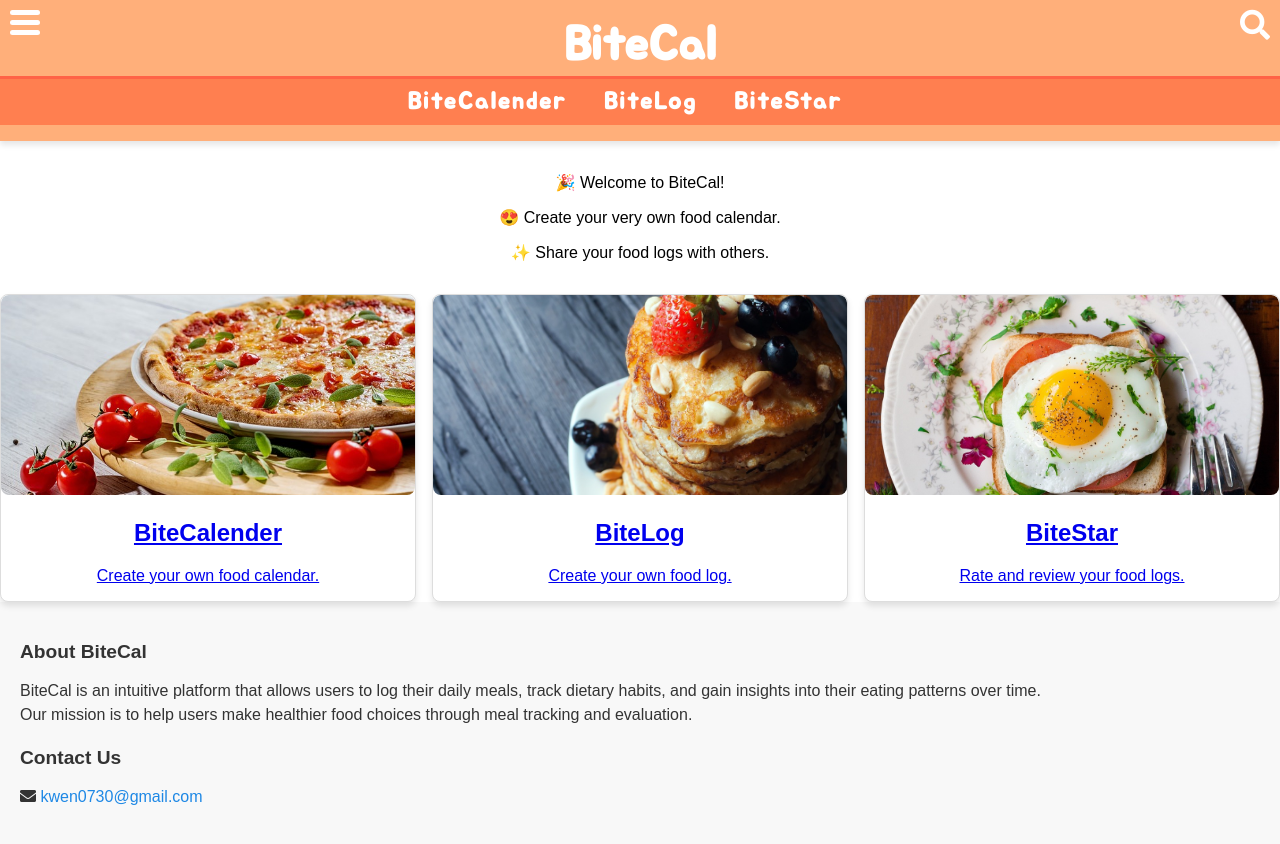
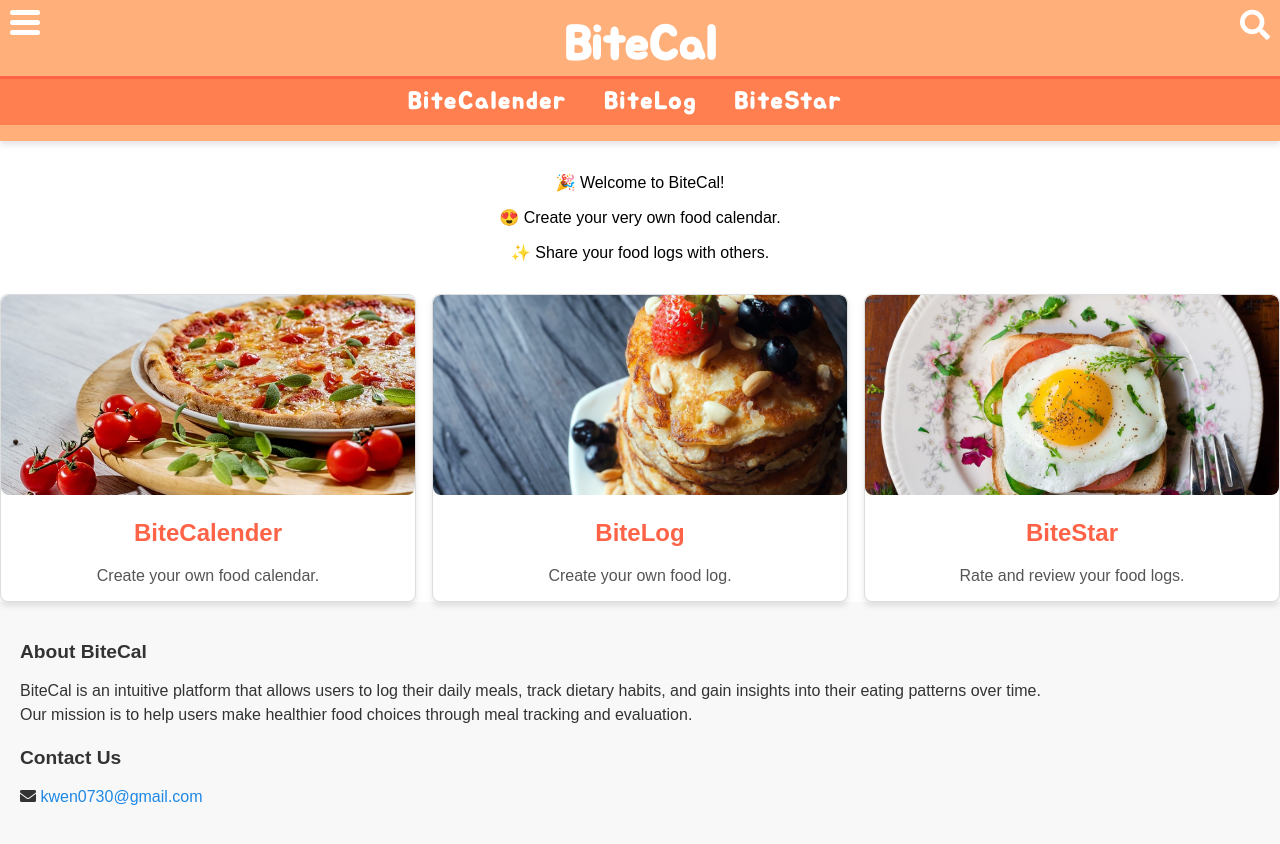
Before and after one commit to dlwldms7566/BiteCal, a Jekyll site: the page built from index.html, in a window 1280 px wide. Shown: the top 844 px of the page. Built offline with Jekyll 4.4.1, drawn with Linux system fonts in a browser that asks for light colours; nearby versions of some CDN libraries; some web fonts are replaced.

Commit message:
Update files

```diff
--- a/_config.yml
+++ b/_config.yml
@@ -1,27 +1,20 @@
 title: "BiteCal"
 description: "BiteCal is a platform for logging meals, tracking dietary habits, and gaining insights to make healthier food choices."
-url: "http://localhost:4000"
-baseurl: "/BiteCal"
+url: "https://dlwldms7566.github.io/BiteCal"
 author: "BiteCal"
 contact_email: "kwen0730@gmail.com"
 
-# 디렉토리 및 출력 설정
 markdown: kramdown
 permalink: pretty
 timezone: "Asia/Seoul"
 
-# SEO 및 플러그인
 plugins:
   - jekyll-feed
   - jekyll-seo-tag
   - jekyll-sitemap
 
-# 제외할 파일
 exclude:
   - README.md
   - node_modules
   - .git
   - .vscode
-
-# 언어 설정
-lang: "ko"
--- a/_layouts/default.html
+++ b/_layouts/default.html
@@ -5,6 +5,7 @@
     <meta charset="utf-8">
     <title>{{ page.title }}</title>
     <link rel="stylesheet" href="{{ '/assets/css/style.css' | relative_url }}">
+    <link rel="stylesheet" href="{{ '/assets/css/index.css' | relative_url }}">
     <link href="https://fonts.googleapis.com/css2?family=Nanum+Gothic+Coding:wght@400;700&display=swap" rel="stylesheet">
     <link href="https://fonts.googleapis.com/css2?family=Jua&display=swap" rel="stylesheet">
     <link rel="stylesheet" href="https://cdnjs.cloudflare.com/ajax/libs/font-awesome/5.8.2/css/all.min.css"/>
--- a/assets/css/index.css
+++ b/assets/css/index.css
@@ -1,228 +1,57 @@
-.title .left {
-    text-align: left;
-    font-size: 16px;
+body {
+    font-family: 'Nanum Gothic', sans-serif;
+    margin: 0;
+    padding: 0;
   }
 
-.title .right {
-    text-align: right;
-    font-size: 16px;
+.image-card .card h2 {
+    color: #ff6347; /* 텍스트 색상 */
+    font-size: 1.5rem;
+    font-weight: bold;
+    display: block;
   }
 
-/* myfood_log */
-.myfood_log .container {
-    width: 100%;
+  .image-card .card p {
+    color: #555; /* 본문 텍스트 색상 */
+    display: block;
   }
 
-.myfood_log .container .add-card {
-    width: 150px;
-    height: 150px;
+  .image-card .row {
     display: flex;
-    justify-content: center;
-    align-items: center;
-    border-radius: 10px;
-    border: 3px #FFBFA5;
-    border-style: dashed;
-    color: #FFBFA5;
-    transition: ease 0.5s;
+    justify-content: space-between; /* 카드 간격 조정 */
+    flex-wrap: wrap; /* 작은 화면에서 줄바꿈 */
+    gap: 1rem; /* 카드 간 간격 */
   }
 
-.myfood_log .container .add-card:hover {
-    background-color: #FF9966;
+  /* 개별 카드 스타일 */
+  .image-card .card {
+    text-decoration: none !important;
+    flex: 1 1 calc(33.33% - 1rem); /* 각 카드가 3등분 */
+    text-align: center;
+    border: 1px solid #ddd;
+    border-radius: 8px;
+    overflow: hidden;
+    transition: transform 0.2s ease;
+    background: #fff;
+    box-shadow: 0 4px 6px rgba(0, 0, 0, 0.1);
   }
 
-.myfood_log .card {
-    margin: 5px;
-    display: inline-block;
-    overflow: hidden;
-}
-
-.myfood_log img {
-    width: 150px;
-    height: 150px;
-    object-fit: cover;
+  .image-card .card img {
+    width: 100%; /* 카드 너비에 맞게 조정 */
+    height: 200px; /* 고정된 높이 설정 */
+    object-fit: cover; /* 이미지 비율 유지 + 잘라내기 */
+    border-radius: 8px; /* 둥근 테두리 (선택 사항) */
   }
 
 
-/* carousel-slider */
-.carousel-slider {
-    position: relative;
+  .image-card .card-content {
+    padding: 1rem;
   }
 
-.carousel-slider .container {
-    position: relative;
+  /* 호버 효과 */
+  .image-card .card:hover {
+    text-decoration: underline !important;
+    text-decoration-color:#ff6347 !important;
+    transform: scale(1.05);
+    box-shadow: 0 6px 10px rgba(0, 0, 0, 0.2);
   }
-
-.carousel-slider .mySlides:hover {
-    scale: 1.5;
-}
-
-@keyframes fade-in {
-    0% {
-        opacity: 0;
-    }
-    100% {
-        opacity: 1;
-    }
-}
-
-.carousel-slider img {
-    vertical-align: middle;
-    height: 300px;
-    object-fit: cover;
-    width: 100%;
-}
-
-.carousel-slider .main-image {
-    animation: fade-in 2s;
-}
-
-.carousel-slider .prev,
-.carousel-slider .next {
-    cursor: pointer;
-    position: absolute;
-    top: 30%;
-    width: auto;
-    padding: 20px;
-    color: black;
-    font-size: 25px;
-}
-
-.carousel-slider .next {
-    right: 0;
-}
-
-.carousel-slider .prev:hover,
-.carousel-slider .next:hover {
-    color: #FF9966;
-}
-
-.carousel-slider .numbertext {
-    background-color: rgba(255,255,255,0.5);
-    color: black;
-    font-size: 12px;
-    padding: 8px 12px;
-    position: absolute;
-    top: 0;
-}
-
-.carousel-slider .col-4 {
-    padding: 0;
-}
-
-.carousel-slider .thumbnail-image {
-    height: 100px;
-    object-fit: cover;
-    opacity: 0.4;
-}
-
-.carousel-slider .selected {
-    opacity: 1.0;
-}
-
-.carousel-slider .thumbnail-image:hover {
-    cursor: pointer;
-}
-
-.carousel-slider #caption {
-    margin: 0;
-    padding: 15px;
-    text-align: center;
-    background-color: #FFBFA5;
-    font-size: 15px;
-    font-weight: bold;
-    color: white;
-}
-
-/* description */
-.description {
-    padding-top: 57px;
-}
-
-.description .title {
-    text-align: center;
-    font-size: 16px;
-    font-weight: bold;
-}
-
-.description .content {
-    font-size: 13px;
-    padding-left: 20px;
-}
-
-/* image-card */
-.image-card [class*="col-"] {
-    padding: 0;
-}
-
-.image-card img {
-    width: 100%;
-    height: 100%;
-    object-fit: cover;
-}
-
-.image-text-container {
-    position: relative;
-    height: 200px;
-    padding: 0;
-    margin: 0;
-}
-
-.image-text-container .top-left {
-    position: absolute;
-    top: 15px;
-    left: 15px;
-    padding: 10px;
-    background-color: none;
-    transition: ease 0.5s;
-}
-
-.image-card a:hover .image-text-container .top-left {
-    background-color: rgba(255,255,255,0.5);
-}
-
-@media screen and (min-width: 576px) {
-    .title .left {
-        font-size: 24px;
-    }
-
-    .title .right {
-        font-size: 24px;
-    }
-
-    /* carousel-slider */
-    .carousel-slider img {
-        height: 500px;
-    }
-
-    .carousel-slider .thumbnail-image {
-        height: 200px;
-    }
-
-    /* image-card */
-    .image-text-container {
-        height: 200px;
-    }
-
-    /* myfood_log */
-    .myfood_log .container .add-card {
-        width: 250px;
-        height: 250px;
-    }
-
-    .myfood_log img {
-        width: 250px;
-        height: 250px;
-    }
-}
-
-@media screen and (min-width: 768px) {
-
-}
-
-@media screen and (min-width: 992px) {
-
-}
-
-@media screen and (min-width: 1200px) {
-
-}
--- a/assets/css/style.css
+++ b/assets/css/style.css
@@ -1,9 +1,3 @@
-body {
-  font-family: 'Nanum Gothic', sans-serif;
-  margin: 0;
-  padding: 0;
-}
-
 header {
   background: #ff884b;
   padding: 1rem;
@@ -144,43 +138,6 @@
   margin: 2rem 0;
 }
 
-.image-card .row {
-  display: flex;
-  justify-content: space-between; /* 카드 간격 조정 */
-  flex-wrap: wrap; /* 작은 화면에서 줄바꿈 */
-  gap: 1rem; /* 카드 간 간격 */
-}
-
-/* 개별 카드 스타일 */
-.image-card .card {
-  flex: 1 1 calc(33.33% - 1rem); /* 각 카드가 3등분 */
-  text-align: center;
-  border: 1px solid #ddd;
-  border-radius: 8px;
-  overflow: hidden;
-  transition: transform 0.2s ease;
-  background: #fff;
-  box-shadow: 0 4px 6px rgba(0, 0, 0, 0.1);
-}
-
-.image-card .card img {
-  width: 100%; /* 카드 너비에 맞게 조정 */
-  height: 200px; /* 고정된 높이 설정 */
-  object-fit: cover; /* 이미지 비율 유지 + 잘라내기 */
-  border-radius: 8px; /* 둥근 테두리 (선택 사항) */
-}
-
-
-.image-card .card-content {
-  padding: 1rem;
-}
-
-/* 호버 효과 */
-.image-card .card:hover {
-  transform: scale(1.05);
-  box-shadow: 0 6px 10px rgba(0, 0, 0, 0.2);
-}
-
 .sideNav a {
   display: inline-block; /* 텍스트를 한 줄로 배치 */
   letter-spacing: 2px; /* 문자 간격을 넓힘 */
--- a/assets/js/index.js
+++ /dev/null
@@ -1,57 +0,0 @@
-window.onload = function() {
-    //descSlideUp();
-};
-
-var slideIndex = 0;
-showSlides(slideIndex);
-
-function plusSlides(n) {
-    slideIndex += n;
-    showSlides(slideIndex);
-}
-
-function currentSlide(n) {
-    slideIndex = n;
-    showSlides(slideIndex);
-}
-
-function showSlides(n) {
-    var i;
-    var slides = document.getElementsByClassName('mySlides');
-    var thumbnail = document.getElementsByClassName('thumbnail-image');
-    var caption = document.getElementById('caption');
-
-    if(n >= slides.length) { slideIndex = 0; }
-    if(n < 0) { slideIndex = slides.length - 1; }
-    for(i=0; i<slides.length; i++) {
-        if(slideIndex == i) {
-            slides[i].style.display = 'block';
-            thumbnail[i].classList.add('selected');
-        } else {
-            slides[i].style.display = 'none';
-            thumbnail[i].classList.remove('selected');
-        }
-    }
-
-    caption.innerHTML = thumbnail[slideIndex].alt;
-}
-
-function descSlideUp() {
-    var time = 2000;
-    var timer = null;
-
-    var content = document.querySelector('.description .col-12');
-    content.style.display = 'block';
-    var height = 0;
-
-    timer = setInterval(function() {
-        if(height < 145) {
-            var pos = 145 / (time/60);
-            height += pos;
-            content.style.height = height + 'px';
-        } else {
-            content.style.height = '145px';
-            clearInterval(timer);
-        }
-    }, time/60);
-}
```
Also changed, not shown: assets/js/calender.js (deleted, +0 -47 lines), assets/js/common.js (deleted, +0 -24 lines), src/calendar.html (deleted, +0 -14 lines), 8 other files. Lines whose indentation alone changed are shown as unchanged.
